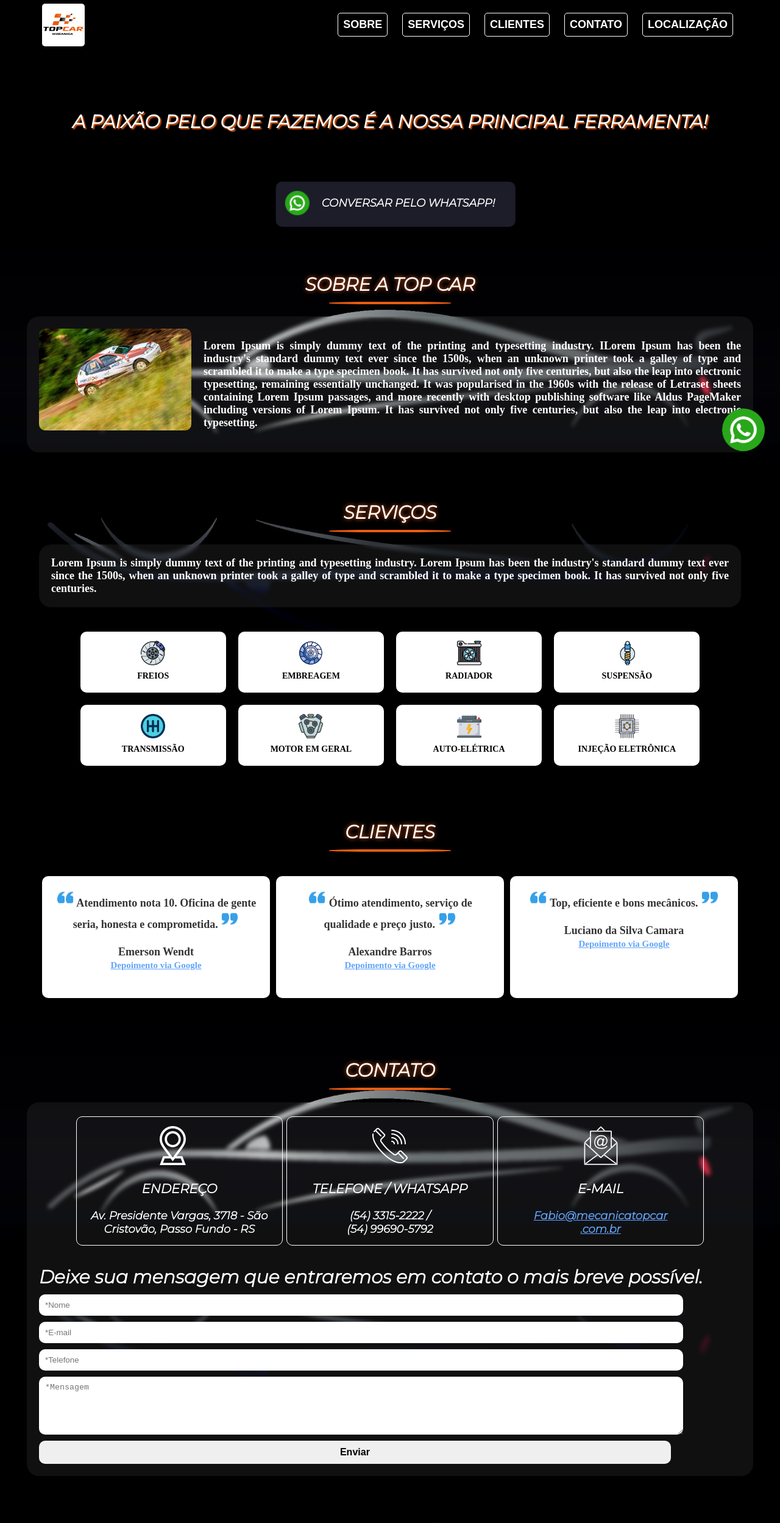
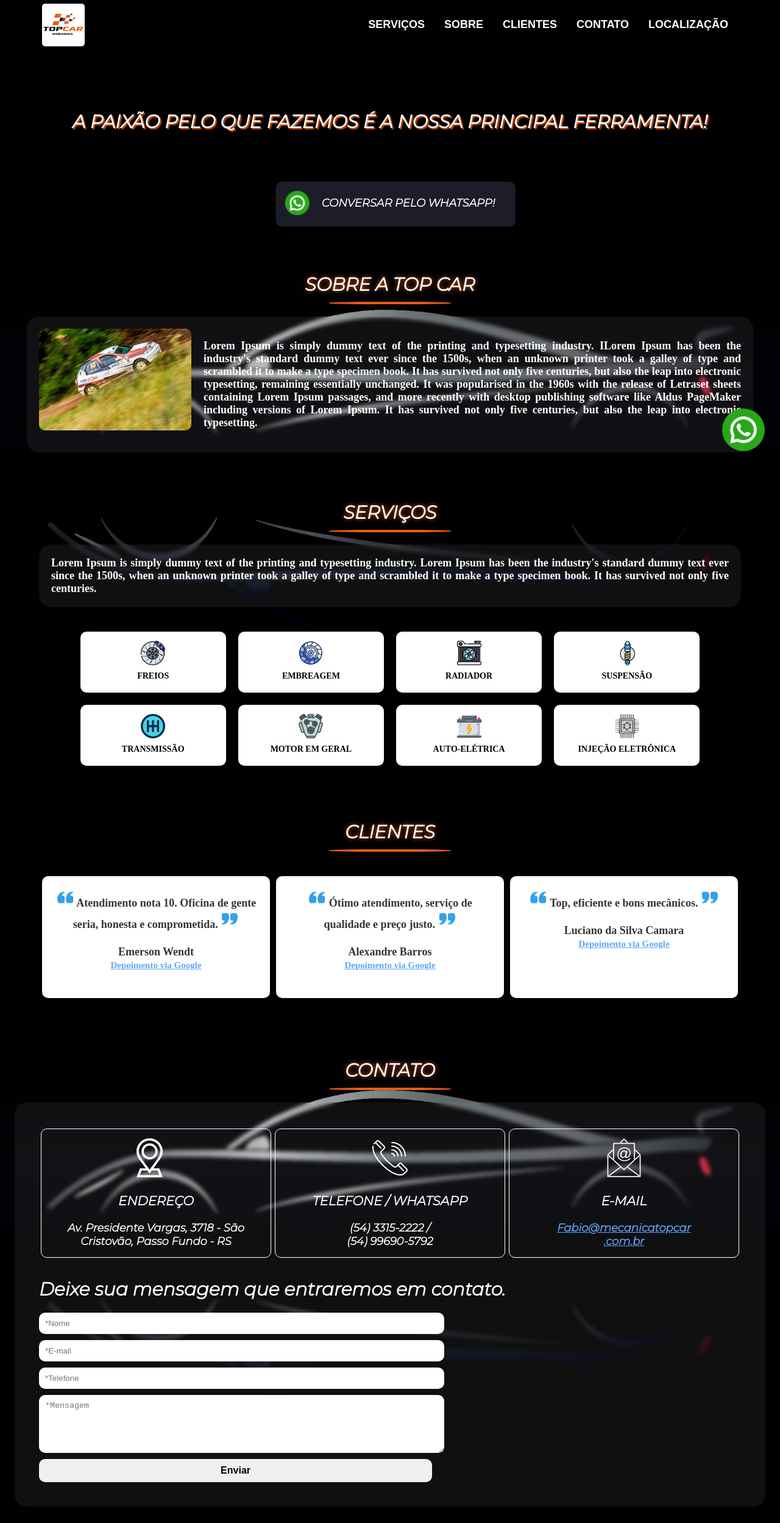
Before and after one commit to MatheusSaggiorato/MECANICA-TOP-CAR, a plain HTML site: page index.html in a window 1280 px wide. Shown: the top 2498 px of the page at 61% size. Drawn offline with nearby package versions, Linux system fonts and the light colour scheme.

Commit message:
ajustes de estilo e menu mobile

```diff
--- a/index.html
+++ b/index.html
@@ -24,11 +24,11 @@
                 <span id="hamburger"></span>
             </button>
             <ul id="menu" role="menu">
-                <li><a class="linksmenu" href="#sobre">SOBRE</li></a>
-                <li><a class="linksmenu" href="#serviços">SERVIÇOS</li></a>
-                <li><a class="linksmenu" href="#clientes">CLIENTES</li></a>
-                <li><a class="linksmenu" href="#contato">CONTATO</li></a>
-                <li><a class="linksmenu" href="#localização">LOCALIZAÇÃO</li></a>
+                <li><a class="linksMenu" href="#serviços">SERVIÇOS</li></a>
+                <li><a class="linksMenu" href="#sobre">SOBRE</li></a>
+                <li><a class="linksMenu" href="#clientes">CLIENTES</li></a>
+                <li><a class="linksMenu" href="#contato">CONTATO</li></a>
+                <li><a class="linksMenu" href="#localização">LOCALIZAÇÃO</li></a>
             </ul>
         </nav>
     </header>
@@ -182,10 +182,11 @@
         </section>
 
         <p class="text-contato">
-            Deixe sua mensagem que entraremos em contato o mais breve possível.
+            Deixe sua mensagem que entraremos em contato.
         </p>
 
-        <form action="contatoenvia" method="post">
+        <div class="formContainer">
+            <form action="contatoenvia" method="post" class="form">
                 <input type="hidden" name="resultado" value="7">
                 <input type="text" name="nome" class="form-control" id="name" placeholder="*Nome"
                     data-msg="Campo Obrigátorio" required="required">
@@ -193,10 +194,11 @@
                     data-msg="Campo obrigatório com e-mail válido" required="required">
                 <input type="tel" class="form-control" name="fone" attrname="telephone1" id="subject"
                     placeholder="*Telefone" data-rule="minlen:4" data-msg="Campo obrigatório" required="required">
-            <textarea class="form-control" name="mensagem" rows="5" data-rule="required" data-msg="Campo obrigatório"
-                placeholder="*Mensagem" required="required"></textarea>
+                <textarea class="form-control" name="mensagem" rows="5" data-rule="required"
+                    data-msg="Campo obrigatório" placeholder="*Mensagem" required="required"></textarea>
                 <button class="form-button">Enviar</button>
             </form>
+        </div>
     </section>
 
 
@@ -249,26 +251,10 @@
 
     <div class="back-to-top"></div>
 
+    <script src="https://code.jquery.com/jquery-3.3.1.min.js"></script>
     <script src="./script.js"></script>
+    <script>
 
-    <script src="https://code.jquery.com/jquery-3.3.1.min.js"></script>
-    <script>
-        $(document).ready(function () {
-            // esconde e mostra o btn
-            $(window).scroll(function () {
-                if ($(this).scrollTop() > 200) { // distancia que tem que rolar antes de aparecer
-                    $('.back-to-top').fadeIn(250);
-                } else {
-                    $('.back-to-top').fadeOut(250);
-                }
-            });
-            // manda pro topo
-            $('.back-to-top').click(function (event) {
-                event.preventDefault();
-                $('html, body').animate({ scrollTop: 0 }, 1200);
-            });
-
-        });
     </script>
 </body>
 
--- a/script.js
+++ b/script.js
@@ -1,17 +1,46 @@
-const btnMobile = document.getElementById('btn-mobile');
+//nav menu mobile
+const btnMobile = document.getElementById("btn-mobile");
+const itemsMenu = document.querySelectorAll(".linksMenu");
+const nav = document.getElementById("nav");
+const active = nav.classList.contains("active");
+
 
 function toggleMenu(event) {
-    if (event.type === 'touchstart') event.preventDefault();
-    const nav = document.getElementById('nav');
-    nav.classList.toggle('active');
-    const active = nav.classList.contains('active');
-    event.currentTarget.setAttribute('aria-expanded', active);
+    if (event.type === "touchstart") event.preventDefault();
+    nav.classList.toggle("active");
+    event.currentTarget.setAttribute("aria-expanded", active);
     if (active) {
-        event.currentTarget.setAttribute('aria-label', 'Fechar Menu');
+        event.currentTarget.setAttribute("aria-label", "Fechar Menu");
     } else {
-        event.currentTarget.setAttribute('aria-label', 'Abrir Menu');
+        event.currentTarget.setAttribute("aria-label", "Abrir Menu");
     }
 }
 
-btnMobile.addEventListener('click', toggleMenu);
-btnMobile.addEventListener('touchstart', toggleMenu);
+btnMobile.addEventListener("click", toggleMenu);
+btnMobile.addEventListener("touchstart", toggleMenu);
+
+itemsMenu.forEach(function (event) {
+    event.addEventListener("click", function () {
+        nav.classList.remove("active");
+        btnMobile.removeAttribute("aria-expanded");
+        btnMobile.removeAttribute("aria-label");
+    })
+})
+
+// volta para o topo
+$(document).ready(function () {
+    // esconde e mostra o btn
+    $(window).scroll(function () {
+        if ($(this).scrollTop() > 200) { // distancia que tem que rolar antes de aparecer
+            $(".back-to-top").fadeIn(250);
+        } else {
+            $(".back-to-top").fadeOut(250);
+        }
+    });
+    // manda pro topo
+    $(".back-to-top").click(function (event) {
+        event.preventDefault();
+        $("html, body").animate({ scrollTop: 0 }, 100);
+    });
+
+});
--- a/style.css
+++ b/style.css
@@ -1,3 +1,8 @@
+html {
+    scroll-behavior: smooth;
+    scroll-padding-top: 100px;
+}
+
 body {
     margin: 0;
     padding: 0;
@@ -54,7 +59,6 @@ header {
     list-style: none;
     font-size: 18px;
     cursor: pointer;
-    gap: 0.5rem;
 }
 
 #menu a {
@@ -63,13 +67,11 @@ header {
 }
 
 li {
-    border: 1px solid white;
     border-radius: 5px;
-    float: left;
     margin: 8px;
 }
 
-.linksmenu {
+.linksMenu {
     text-decoration: none;
     color: white;
     font-weight: bold;
@@ -80,18 +82,18 @@ li {
     transition-property: color;
 }
 
-.linksmenu:focus,
+.linksMenu:focus,
 link:hover {
     color: #EA5D10;
 }
 
-.linksmenu:focus:after,
-.linksmenu:hover:after {
+.linksMenu:focus:after,
+.linksMenu:hover:after {
     width: 100%;
     left: 0%;
 }
 
-.linksmenu:after {
+.linksMenu:after {
     content: "";
     pointer-events: none;
     bottom: -5px;
@@ -149,16 +151,6 @@ link:hover {
     border: none;
 }
 
-/*
-REGRA DE HARMONIA DE CORES 'DIVIDIR E COMPLEMENTAR DUAS VEZES'
-#1C1D29
-#FFF
-#EA5D10 -> COR DE BASE
-#000
-#28A61B
-*/
-
-/* glow */
 .btn-whats::before {
     content: "";
     background: linear-gradient(45deg,
@@ -395,17 +387,16 @@ REGRA DE HARMONIA DE CORES 'DIVIDIR E COMPLEMENTAR DUAS VEZES'
 .contato-container {
     width: 90%;
     margin: auto;
-    padding-left: 20px;
+    padding: 40px;
     background-color: #ffffff10;
     backdrop-filter: blur(3px);
     border-radius: 20px;
-    padding: 20px;
 }
 
 .contatos {
     display: flex;
     flex-wrap: wrap;
-    width: 90%;
+    width: 100%;
     margin: auto;
     text-align: justify;
     font-size: 18px;
@@ -446,20 +437,25 @@ REGRA DE HARMONIA DE CORES 'DIVIDIR E COMPLEMENTAR DUAS VEZES'
     -webkit-box-shadow: 0px 0px 30px rgb(94, 94, 94);
 }
 
+.formContainer {
+    width: 70%;
+    box-sizing: border-box;
+    margin-top: 20px;
+}
+
 .form-control {
-    margin: auto;
+    width: 80%;
     display: flex;
+    justify-content: center;
+    margin: 10px 0px;
     padding: 10px;
-    margin: 10px;
-    width: 90%;
-    margin-left: 0;
     border-radius: 10px;
     border: none;
 }
 
 .form-button {
+    width: 80%;
     padding: 10px;
-    width: 90%;
     font-size: 16px;
     font-weight: bold;
     border-radius: 10px;
@@ -616,17 +612,19 @@ footer {
     }
 
     #menu {
-        display: block;
+        display: flex;
         position: absolute;
-        width: 100%;
-        top: 65px;
-        left: 0px;
+        width: auto;
+        top: 60px;
         background: black;
         transition: 1s;
         z-index: 1000;
         height: 0px;
         visibility: hidden;
         overflow-y: hidden;
+        flex-direction: column;
+        align-items: flex-end;
+        right: 0;
     }
 
     #nav.active #menu {
@@ -639,7 +637,8 @@ footer {
         margin: 0 1rem;
     }
 
-    #btn-mobile {
+    #btn-mobile
+    {
         display: flex;
         font-size: 22px;
         border: none;
@@ -715,5 +714,4 @@ footer {
         padding-right: 20px;
         width: 90%;
     }
-
 }
```
Lines whose indentation alone changed are shown as unchanged.
